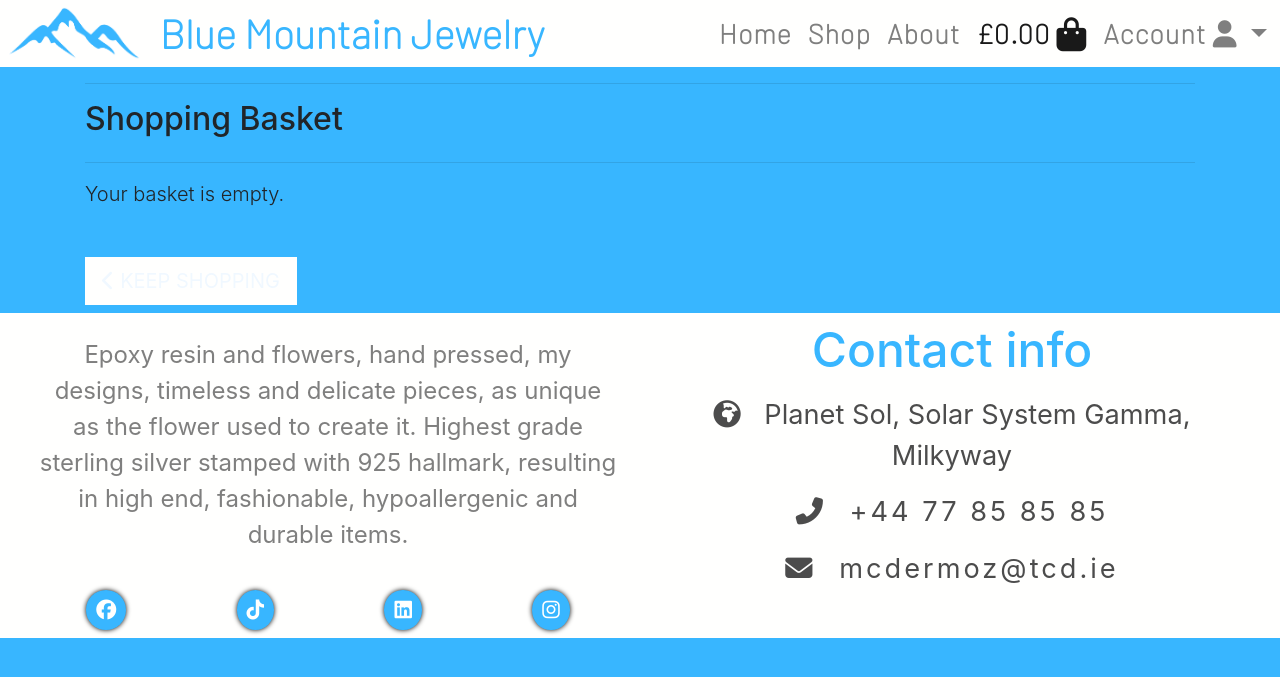
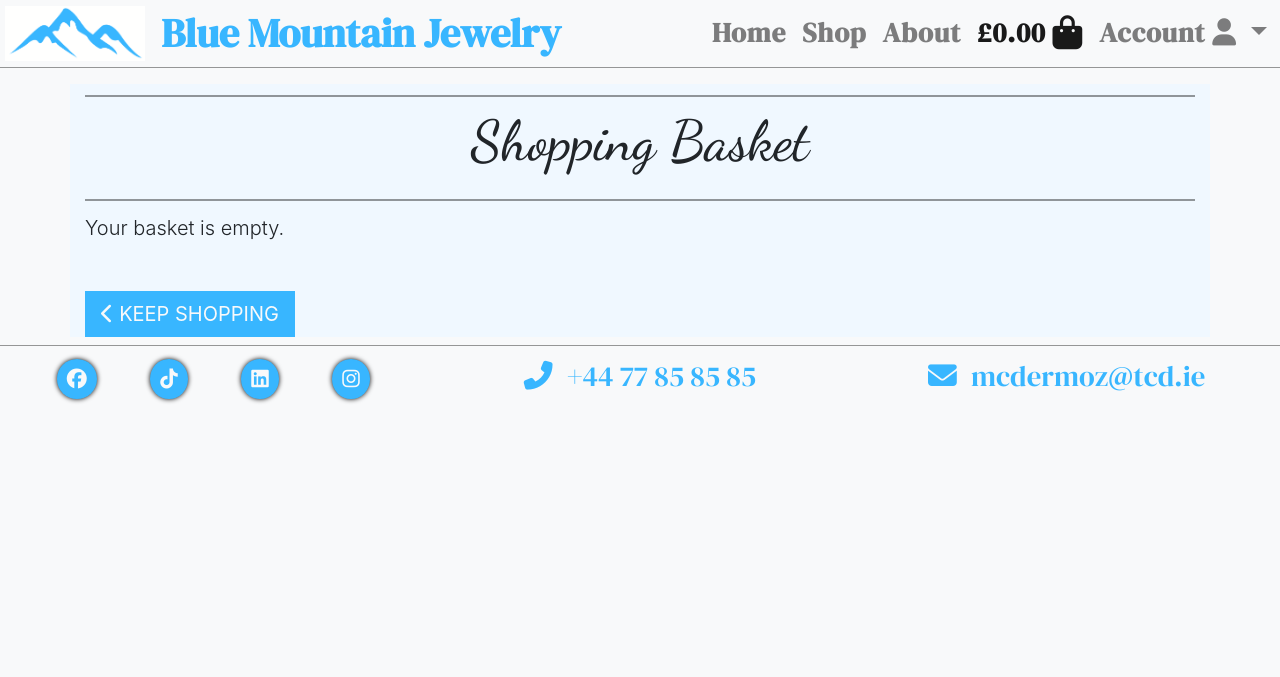
Before and after one commit to Aramantos/HardCandyResinArts, a Django app: page /basket/ in a window 1280 px wide. Shown: the top 677 px of the page. Run offline with Django 4.2, Linux system fonts and the light colour scheme; some libraries are stand-ins or nearby versions.

Commit message:
styled sign in & sign up pages, update html & css for increased UX

```diff
--- a/basket/static/basket/css/basket.css
+++ b/basket/static/basket/css/basket.css
@@ -1,3 +1,8 @@
+#basket-container {
+    background-color: aliceblue;
+    margin: 2vh auto;
+}
+
 #free-delivery{
     border: 3px solid var(--primary);
     background: aliceblue;
@@ -8,3 +13,9 @@
     font-family: cursive;
     font-size: larger;
 }
+
+.logo-font {
+    font-family: 'Dancing Script';
+    text-align: center;
+    font-size: 3.5rem;
+}
--- a/basket/templates/basket/basket.html
+++ b/basket/templates/basket/basket.html
@@ -15,7 +15,7 @@
 {% endblock %}
 
 {% block content %}
-<div class="container mb-2">
+<div id="basket-container" class="container mb-2">
     <div class="row">
         <div class="col">
             <hr>
--- a/checkout/templates/checkout/checkout.html
+++ b/checkout/templates/checkout/checkout.html
@@ -13,7 +13,7 @@
 {% endblock %}
 
 {% block content %}
-    <div class="container">
+    <div id="checkout-container" class="container">
         <div class="row">
             <div class="col">
                 <hr>
--- a/static/css/base.css
+++ b/static/css/base.css
@@ -14,7 +14,7 @@
 }
 /* Colors from One */
 :root {
-    --primary: #fffffe;
+    --primary: #f8f9fa;
     --secondary: #222e3a;
     --tertiary: #38b6ff;
     --comp1: #eedbd6;
@@ -55,25 +55,42 @@
 } */
 
 body {
-    background: var(--tertiary);
+    background-color: var(--primary);
+    /* background: var(--tertiary); */
     display: flex;
     flex-direction: column;
+}
+
+hr {
+    margin-top: 0.7rem;
+    margin-bottom: 0.7rem;
+    border: .5px solid rgba(0,0,0,.4);
 }
 
 main {
     flex: 1;
 }
 
+header{
+    border-bottom: 1px solid rgba(0,0,0,.4);
+}
+
+footer {
+    border-top: 1px solid rgba(0,0,0,.4);
+}
+
 /* Buttons */
 
 .btn {
-    background-color: var(--primary);
-    color: aliceblue;
+    color: var(--primary)!important;
+    background-color: var(--tertiary)!important;
+    border: none;
+    border-radius: 0;
 }
 
 .btn:hover {
-    background-color: aliceblue;
-    color: var(--primary);
+    background-color: #006199!important;
+    color: var(--primary)!important;
 }
 
 .update-link, .remove-link {
@@ -103,7 +120,7 @@ main {
 }
 
 #title {
-    font-family: 'Barlow', sans-serif;
+    /* font-family: 'Barlow', sans-serif; */
     font-size: 2.5rem;
     font-weight: bolder;
     color: var(--tertiary);
@@ -134,6 +151,7 @@ main {
 
 .nav-link {
     font-family: 'Barlow', sans-serif;
+    font-family: 'DM Serif Display', sans-serif;
     font-size: 1.7rem;
     font-weight: 700;
     letter-spacing: 1px;
@@ -252,30 +270,20 @@ footer {
     /* text-shadow: var(--secondary) 0px 0px 5px; */
 }
 
-#footer-about {
-    font-size: 1.5rem;
-    margin-top: 3vh;
-    margin-top: 0.5rem;
-    color: rgba(0,0,0,.5);
+.contact-info {
+    color: var(--tertiary);
+    margin: 0;
+    margin-top: 0.6rem;
+    font-size: 1.8rem;
+    font-family: 'DM Serif Display', sans-serif;
 }
 
-#contact-info {
-    color: var(--tertiary);
-    /* text-shadow: var(--secondary) 0px 0px 5px; */
-    margin: 0;
-    font-size: 3rem;
+.contact-info a {
+    color: #38b6ff;
 }
 
-#about,
-#contact-box p {
-    font-size: 1.7rem;
-    color: rgba(0,0,0,.7);
-}
-
-#contact-box p a {
-    color: rgba(0,0,0,.7);
-    letter-spacing: 3px;
-    /* text-shadow: var(--secondary) 0px 0px 5px; */
+.contact-info a:hover {
+    text-decoration: underline;
 }
 
 .list-unstyled li {
--- a/templates/allauth/account/base.html
+++ b/templates/allauth/account/base.html
@@ -4,7 +4,7 @@
     <div class="container header-container">
         <div class="overlay"></div>
         <div class="row">
-            <div class="col-12 col-md-6">
+            <div id="allauth-bg" class="col-12">
                 <div class="allauth-form-inner-content">
                     {% block inner_content %}
                     {% endblock %}
--- a/templates/allauth/account/login.html
+++ b/templates/allauth/account/login.html
@@ -41,10 +41,10 @@ for a {{ site_name }} account and sign in below:{% endblocktrans %}</p>
   {% if redirect_field_value %}
   <input type="hidden" name="{{ redirect_field_name }}" value="{{ redirect_field_value }}" />
   {% endif %}
-  <a class="btn btn-outline-black rounded-0" href="{% url 'home' %}">Home</a>
-  <button class="primaryAction" type="submit">{% trans "Sign In" %}</button>
+  <a class="btn" href="{% url 'shop_products' %}">Shop</a>
+  <button class="btn primaryAction" type="submit">{% trans "Sign In" %}</button>
   <p class="mt-2">
-    <a class="button secondaryAction" href="{% url 'account_reset_password' %}">{% trans "Forgot Password?" %}</a>
+    <a class="btn secondaryAction" href="{% url 'account_reset_password' %}">{% trans "Forgot Password?" %}</a>
   </p>
 </form>
 
--- a/templates/base.html
+++ b/templates/base.html
@@ -54,7 +54,7 @@
         <nav class="navbar navbar-expand-md navbar-light">
             <a class="navbar-brand d-flex" href="{% url 'home' %}">
               <img id="logo-nav" class="logo col-6 col-md-4" src="{% static 'Logo.png' %}" alt="logo">
-                <h1 id="title" class="display-4">
+                <h1 id="title" class="display-4 dm-serif">
                     Blue Mountain Jewelry
                     <!-- <i class="fas fa-heart"></i> -->
                 </h1>
@@ -150,15 +150,10 @@
       </script>
     {% endblock %}
 
-    <footer>
+    <footer class="mb-2">
         <div class="container-fluid">
-            <div class="row text-center footer-top px-3">
-                <div class="col-12 col-lg-6 mt-md-2">
-                    <p id="footer-about" class="p-2">
-                      Epoxy resin and flowers, hand pressed, my designs, timeless and delicate pieces, as unique as the flower used to create it.
-                      Highest grade sterling silver stamped with 925 hallmark, resulting in high end, fashionable, hypoallergenic and durable items.
-                    </p>
-                    <div class="row py-3 py-lg-2">
+            <div class="row text-center">
+                <div class="col-12 col-lg-4 mt-md-2">
                       <div class="col-12 container text-center">
                           <div id="social">
                           <ul id="social-links">
@@ -191,23 +186,17 @@
                                   </a>
                               </li>
                           </ul>
-                      </div>
-                      </div>
+                    </div>
                   </div>
                 </div>
-                <hr>
-                <div id="contact-box" class="col-12 col-lg-6 text-center pt-2">
-                    <h4 id="contact-info" class="uppercase mb-3">Contact info</h4>
-                    <p><i class="fas fa-globe-africa mr-3"></i>
-                        Planet Sol, Solar System Gamma, Milkyway
-                    </p>
-                    <p><i class="fas fa-phone-alt mr-3"></i><a href="tel:+1234567890"> +44 77 85 85 85</a></p>
-                    <p><i class="fas fa-envelope mr-3"></i><a href="mailto:shakesonthebeach@gmail.com"> mcdermoz@tcd.ie</a></p>
+                <div class="col-12 col-lg-4">
+                  <p class="contact-info"><i class="fas fa-phone-alt mr-2"></i><a href="tel:+1234567890"> +44 77 85 85 85</a></p>
                 </div>
-                <hr>
+                <div class="col-12 col-lg-4">
+                  <p class="contact-info"><i class="fas fa-envelope mr-2"></i><a href="mailto:mcdermoz@tcd.ie"> mcdermoz@tcd.ie</a></p>
+                </div>
             </div>
         </div>
     </footer>
-
   </body>
 </html>
```
Also changed, not shown: other parts of static/css/base.css (+55 -11 lines), checkout/static/checkout/css/checkout.css (+11 -0 lines), shop/static/shop/css/shop.css (+30 -11 lines), templates/allauth/account/signup.html (+4 -3 lines).
